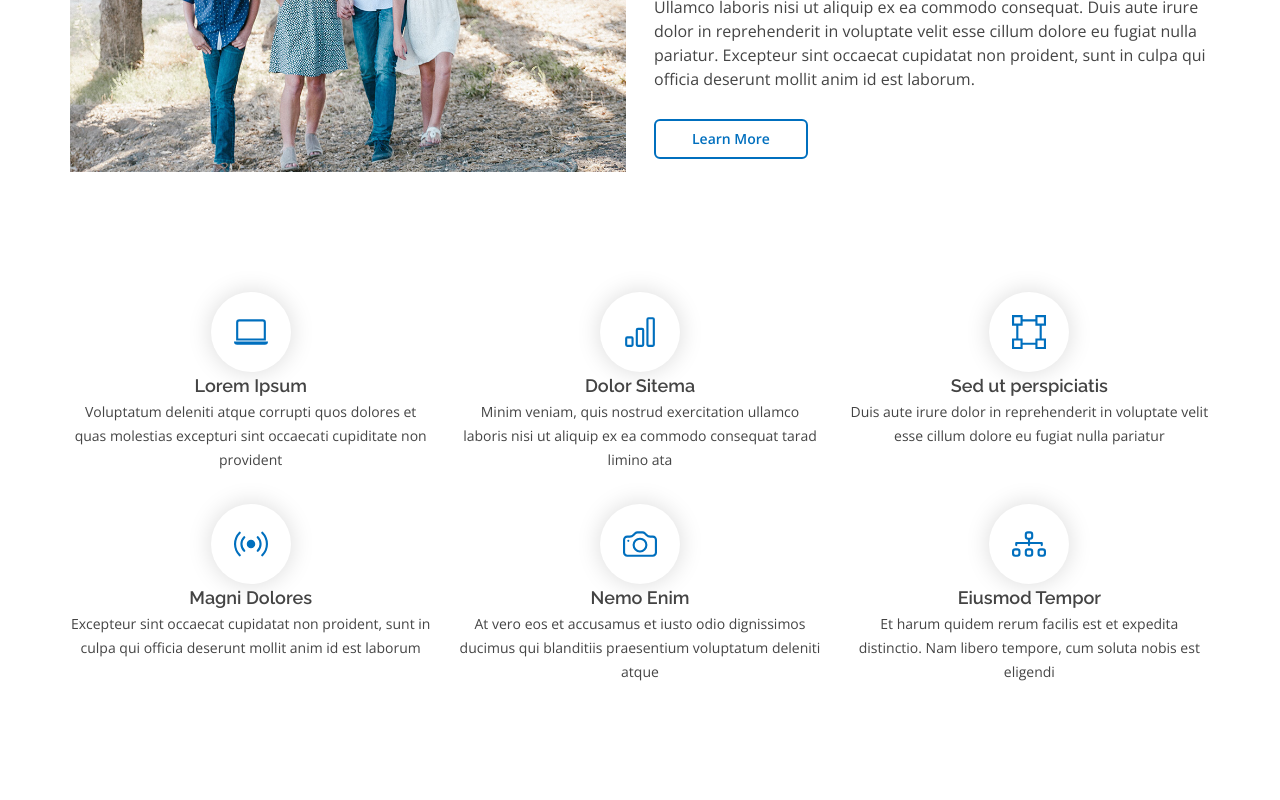
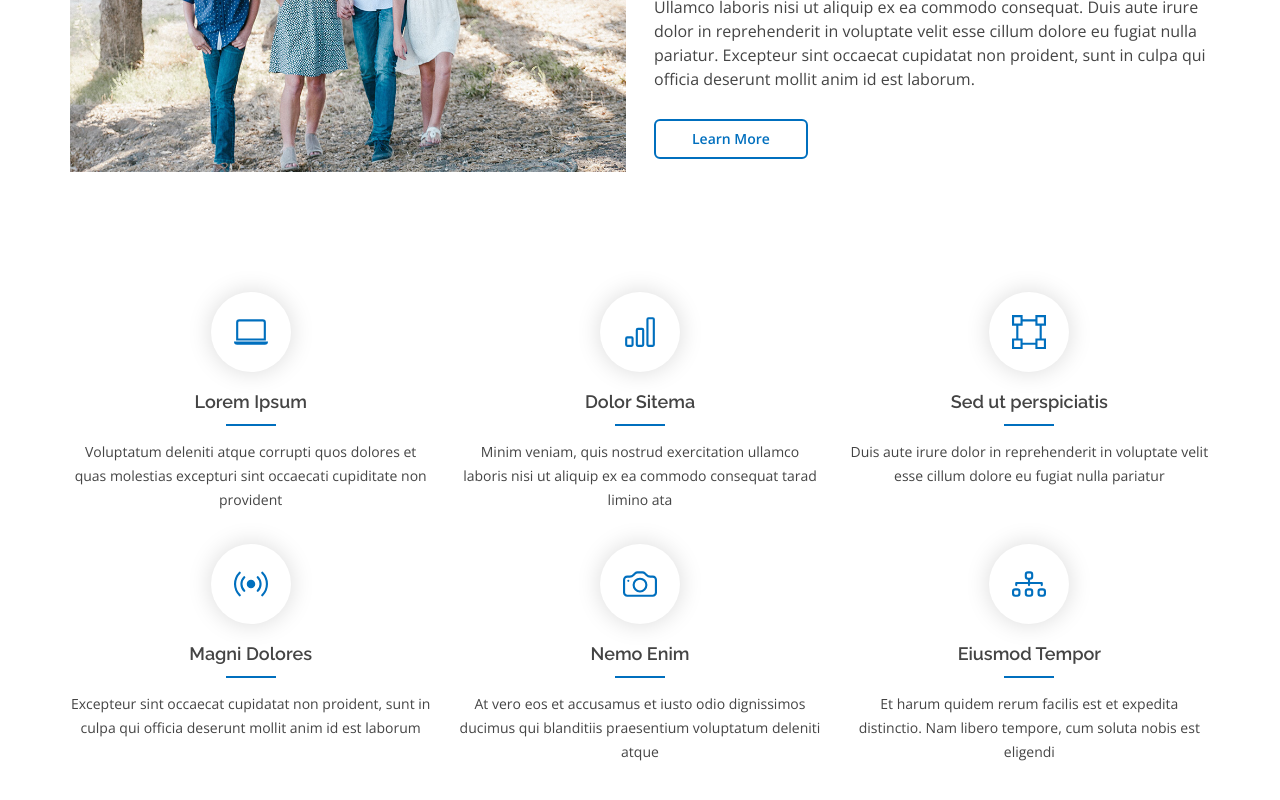
Before and after one commit to LucasBargas/projetos_tailwindcss, a React (Create React App) app in the folder me_family/: page / in a window 1280 px wide. Shown: the part 1033-1833 px from the top of the page. Before the commit the page ends 1777 px from the top, so only its background shows below. Built offline with nearby package versions, Linux system fonts and the light colour scheme.

Commit message:
Cards em Features - atualizados

```diff
--- a/me_family/src/pages/HomePage/FeaturesSection/FeaturesSection.js
+++ b/me_family/src/pages/HomePage/FeaturesSection/FeaturesSection.js
@@ -46,7 +46,7 @@ const FeaturesSection = () => {
                   {icon}
                 </span>
               </figure>
-              <div>
+              <div className='pb-6 pt-4 relative after:absolute after:bottom-3.5 after:left-1/2 after:h-[2px] after:-translate-x-1/2 after:w-[50px] after:bg-sky-blue after:-trans'>
                 <h3 className='text-lg font-raleway font-semibold'>{title}</h3>
               </div>
               <div>
```
